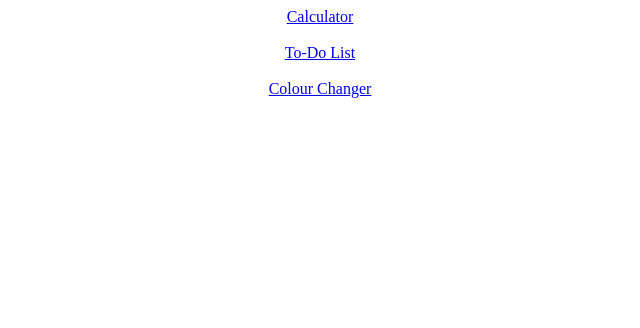
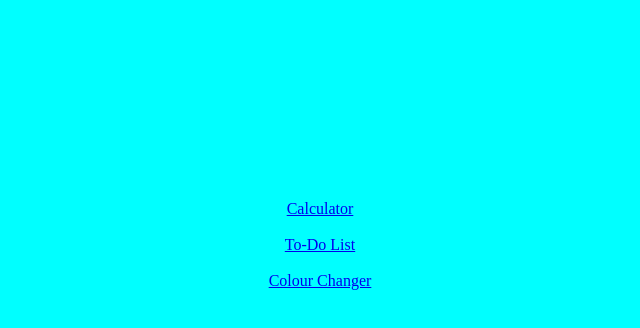
Before and after one commit to PrasannaVenkatesh10/MERN-Project-1, a plain HTML site: page index.html in a window 1280 px wide. Shown: the whole page, without its empty margins (320-960 px from the left). Drawn offline with Linux system fonts and the light colour scheme.

Commit message:
Update index.html

```diff
--- a/index.html
+++ b/index.html
@@ -4,7 +4,7 @@
     <meta charset="UTF-8">
     <meta name="viewport" content="width=device-width, initial-scale=1.0">
     <title>Main Page</title>
-    <link href="styles3.css rel="stylesheet">
+    <link href="styles3.css" rel="stylesheet">
 </head>
 <body>
     <center><a href="Index.html">Calculator</a><br><br>
```
